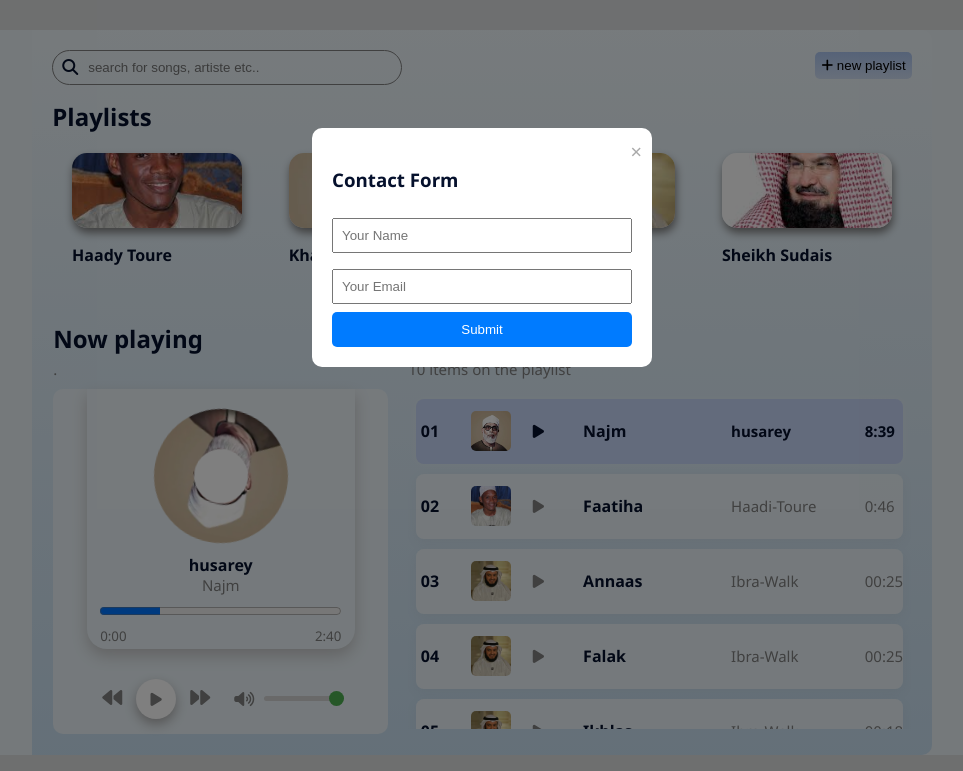
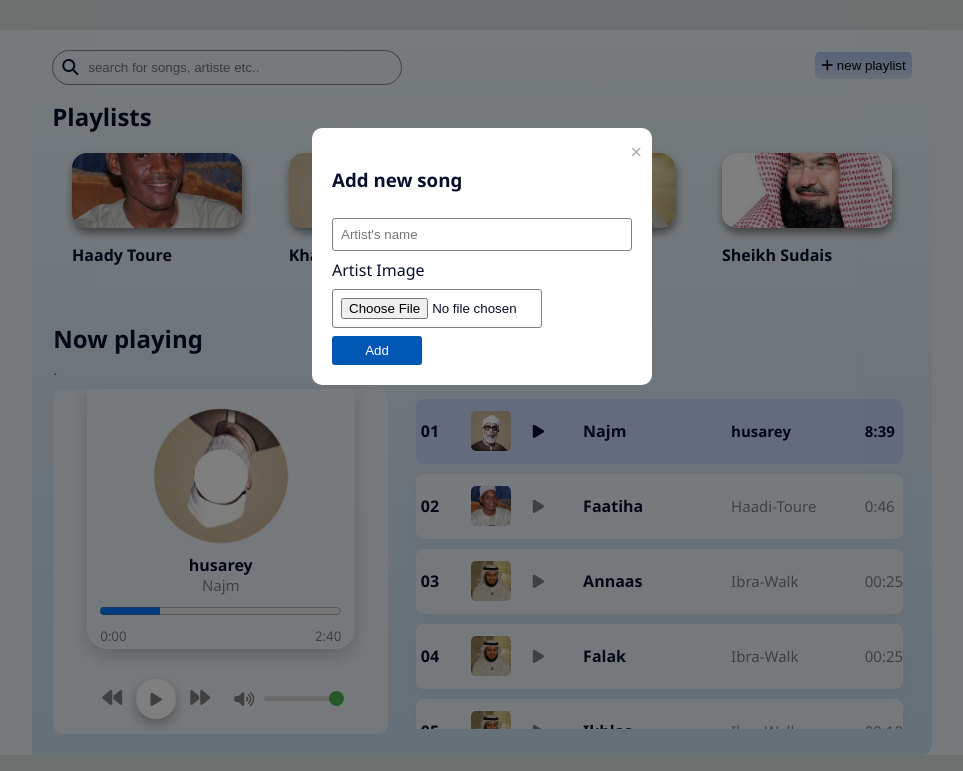
Before and after one commit to Proc3ssa/musicApp, a website with bundled scripts: page index.html in a window 1280 px wide. Both pictures are taken after a click on the button "new playlist". Shown: the whole page, without its empty margins (158-1121 px from the left). Built offline with nearby package versions, Linux system fonts and the light colour scheme.

Commit message:
style: add style to modal feature

```diff
--- a/index.html
+++ b/index.html
@@ -21,10 +21,12 @@
         <div class="modal-content">
           <span class="close" id="closeModalBtn">&times;</span>
           <form class="modal-form">
-            <h3>Contact Form</h3>
-            <input type="text" placeholder="Your Name" required />
-            <input type="email" placeholder="Your Email" required />
-            <button type="submit">Submit</button>
+            <h3>Add new song</h3>
+            <input type="text" placeholder="Artist's name" required />
+
+            <label for="cover">Artist Image</label>
+            <input type="file"  id="cover"  accept="image/*"/>
+            <button type="submit">Add</button>
           </form>
         </div>
       </div>
--- a/style/style.css
+++ b/style/style.css
@@ -22,7 +22,7 @@ body{
 
  /* Modal Content */
  .modal-content {
-   background-color: #fff;
+   background-color: white;
    margin: 10% auto;
    padding: 20px;
    border-radius: 10px;
@@ -39,22 +39,32 @@ body{
    cursor: pointer;
  }
 
- .modal-form input[type="text"],
- .modal-form input[type="email"] {
+ .modal-form input{
    width: 100%;
    padding: 8px;
    margin: 8px 0;
    box-sizing: border-box;
+   background-color: transparent;
+   border: 1px solid gray;
+   border-radius: 3px;
+
+ }
+ .modal-form input[type="file"]{
+   width: 70%;
  }
 
- .modal-form button[type="submit"] {
-   background-color: #007BFF;
+ .modal-form button{
+   background-color: #0056b3;
    color: white;
    border: none;
-   padding: 10px;
-   width: 100%;
+   padding: 7px;
+   width: 90px;
    cursor: pointer;
-   border-radius: 5px;
+   border-radius: 3px;
+ }
+ .modal-form button:hover{
+   padding:8px;
+   box-shadow: 0px 5px 9px gray;
  }
 
  .modal-form button[type="submit"]:hover {
```
